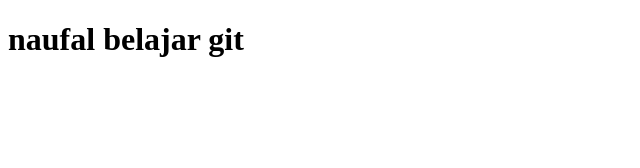
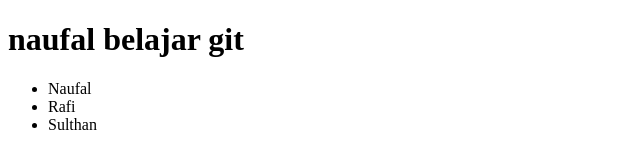
Before and after one commit to edoj2k/belajargit, a plain HTML site: page index.html in a window 1280 px wide. Shown: the whole page, without its empty margins (0-640 px from the left). Drawn offline with Linux system fonts and the light colour scheme.

Commit message:
tambah list

```diff
--- a/index.html
+++ b/index.html
@@ -7,5 +7,10 @@
   </head>
   <body>
     <h1>naufal belajar git</h1>
+    <ul>
+      <li>Naufal</li>
+      <li>Rafi</li>
+      <li>Sulthan</li>
+    </ul>
   </body>
 </html>
```
